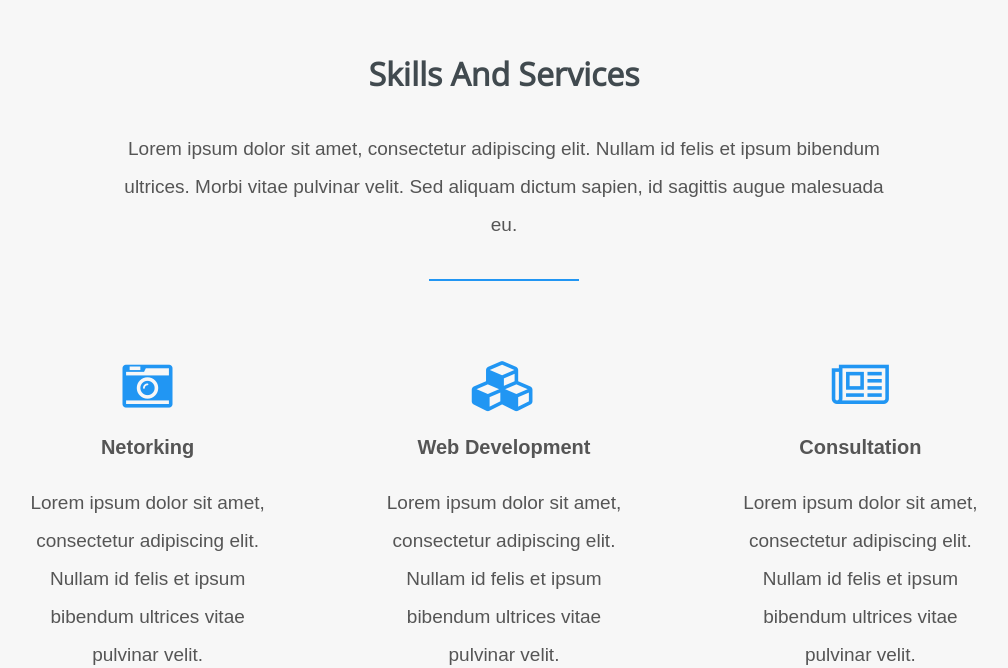
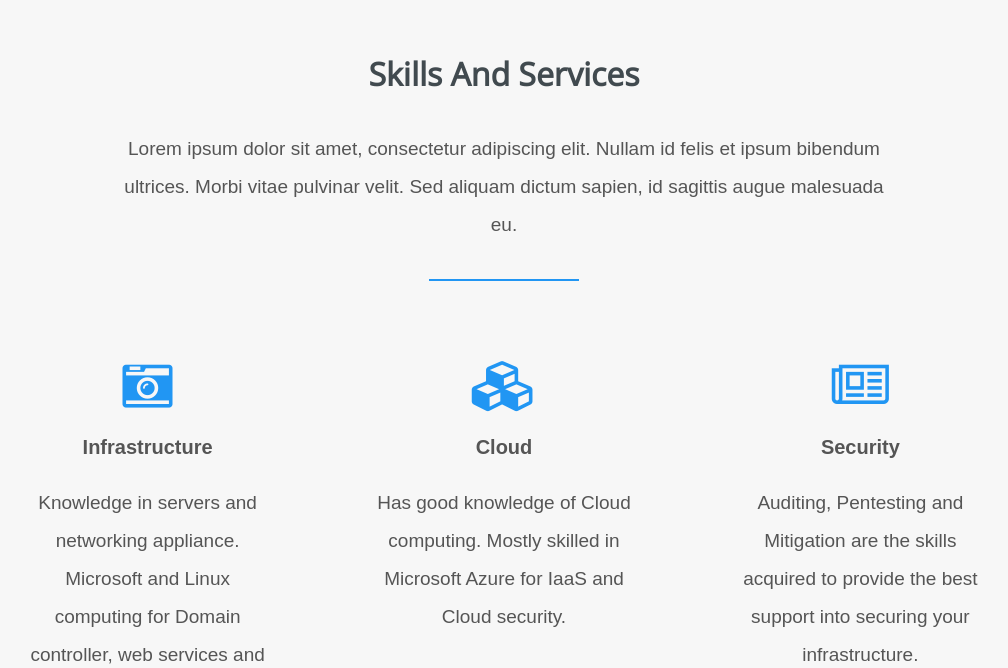
Before and after one commit to XeoXeo/Portfolio, a plain HTML site: page index.html in a window 1280 px wide. Shown: the part 2132-2800 px from the top of the page, without its empty margins (136-1144 px from the left). Drawn offline with nearby package versions, Linux system fonts and the light colour scheme.

Commit message:
Updating to real information and navigation update

```diff
--- a/index.html
+++ b/index.html
@@ -17,7 +17,7 @@
 		<nav>
 			<li><a href="#">Home</a></li>
 			<li><a href="#">About me</a></li>
-			<li><a href="#">Work gallery</a></li>
+			<li><a href="#">Blog</a></li>
 			<li><a href="#">Contact me</a></li>
 		</nav>
 	</header>
@@ -46,24 +46,24 @@
 		<ul class="grid">
 			<li>
 				<i class="fa fa-camera-retro"></i>
-				<h4>Netorking</h4>
-				<p>Lorem ipsum dolor sit amet, consectetur adipiscing elit. Nullam id felis et ipsum bibendum ultrices vitae pulvinar velit.</p>
+				<h4>Infrastructure</h4>
+				<p>Knowledge in servers and networking appliance. Microsoft and Linux computing for Domain controller, web services and so on. Networking knowledge into routing, switching and firewalls (Barracuda, Juniper and Cisco)</p>
 			</li>
 			<li>
 				<i class="fa fa-cubes"></i>
-				<h4>Web Development</h4>
-				<p>Lorem ipsum dolor sit amet, consectetur adipiscing elit. Nullam id felis et ipsum bibendum ultrices vitae pulvinar velit.</p>
+				<h4>Cloud</h4>
+				<p>Has good knowledge of Cloud computing. Mostly skilled in Microsoft Azure for IaaS and Cloud security.</p>
 			</li>
 			<li>
 				<i class="fa fa-newspaper-o"></i>
-				<h4>Consultation</h4>
-				<p>Lorem ipsum dolor sit amet, consectetur adipiscing elit. Nullam id felis et ipsum bibendum ultrices vitae pulvinar velit.</p>
+				<h4>Security</h4>
+				<p>Auditing, Pentesting and Mitigation are the skills acquired to provide the best support into securing your infrastructure.</p>
 			</li>
 		</ul>
 	</section>
 	<section class="contact">
 		<h3 class="title">Contact me</h3>
-		<p>Lorem ipsum dolor sit amet, consectetur adipiscing elit. Nullam id felis et ipsum bibendum ultrices. Morbi vitae pulvinar velit. Sed aliquam dictum sapien, id sagittis augue malesuada eu.</p>
+		<p>Have any questions or need my services? Don't hesitate just contact me!</p>
 		<hr>
 		<a href="#" class="btn">Contact me now</a>
 	</section>
```
